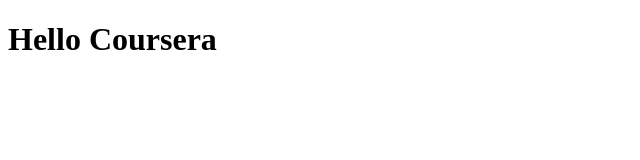
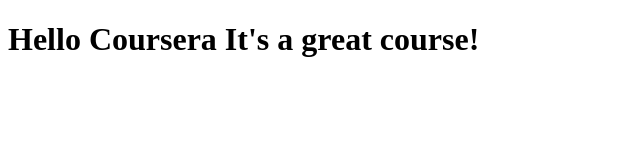
Before and after one commit to Sooupi/coursera, a plain HTML site: page site/index.html in a window 1280 px wide. Shown: the whole page, without its empty margins (0-640 px from the left). Drawn offline with Linux system fonts and the light colour scheme.

Commit message:
Small addition to our page content.

```diff
--- a/site/index.html
+++ b/site/index.html
@@ -4,6 +4,6 @@
 	<title>Hello Coursera</title>
 </head>
 <body>
-<h1>Hello Coursera </h1>
+<h1>Hello Coursera It's a great course!</h1>
 </body>
 </html>
```
